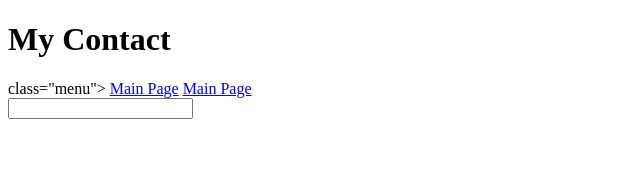
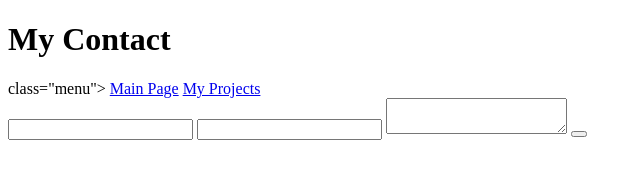
Before and after one commit to tommycho1223/portfolio, a plain HTML site: page contact/index.html in a window 1280 px wide. Shown: the whole page, without its empty margins (0-642 px from the left). Drawn offline with Linux system fonts and the light colour scheme.

Commit message:
Finished Step 7

```diff
--- a/contact/index.html
+++ b/contact/index.html
@@ -7,10 +7,16 @@
     <h1>My Contact</h1>
     <nav> class="menu">
         <a href="https://tommycho1223.github.io/portfolio/" target="_blank">Main Page</a>
-        <a href="https://tommycho1223.github.io/portfolio/projects/" target="_blank">Main Page</a>
+
+        <a href="https://tommycho1223.github.io/portfolio/projects/" target="_blank">My Projects</a>
     </nav>
     <form action="mailto:tommycho1223@gmail.com" method="POST" enctype="text/plain">
-        <input name="email" type="email">
+        <label>
+            <input name="email" type="email" />
+            <input name="subject" />
+            <textarea name="body"></textarea>
+            <button></button>
+        </label>
     </form>
 </head>
 <body>
```
Also changed, not shown: index.html (+2 -2 lines), projects/index.html (+1 -1 lines).
